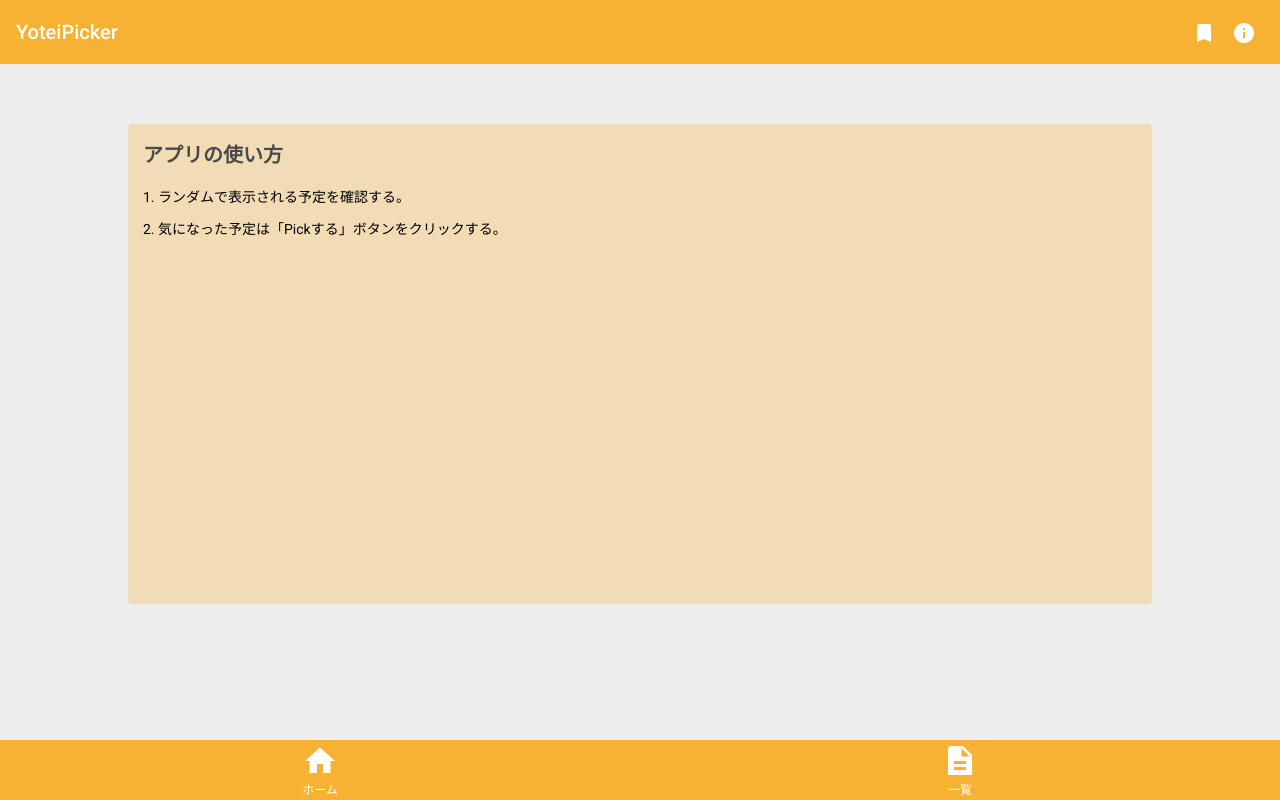
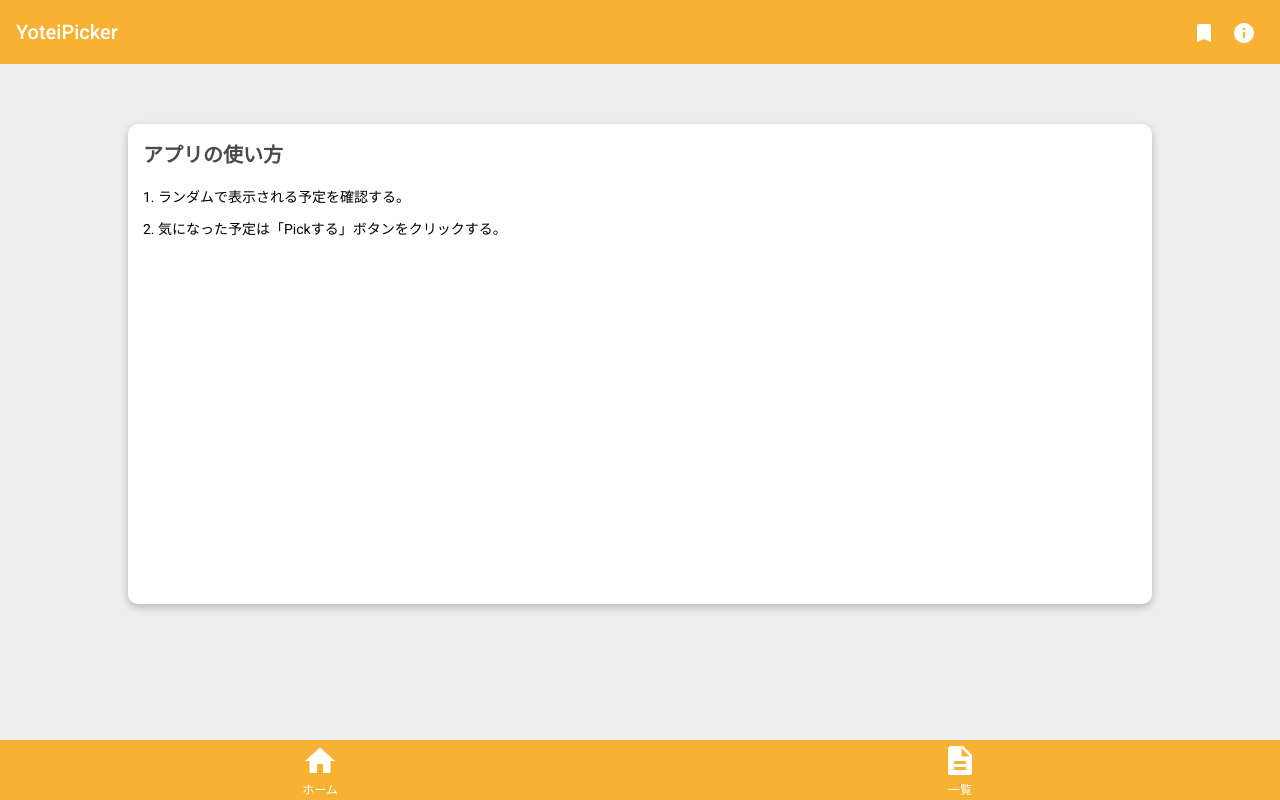
Before and after one commit to kamoto0427/yoteiPicker, an Angular app: page /info in a window 1280 px wide. Built offline with nearby package versions, Linux system fonts and the light colour scheme.

Commit message:
infoページのcss修正

```diff
--- a/src/app/component/page/info/info.component.css
+++ b/src/app/component/page/info/info.component.css
@@ -1,8 +1,9 @@
 .info-wrapper {
-  background-color:rgba(247,178,51,0.3);
+  background-color: #FFFFFF;
+  box-shadow: rgb(0 0 0 / 24%) 0px 3px 8px;
   width: 80%;
   margin: 60px auto;
-  border-radius: 5px;
+  border-radius: 10px;
   height: 60%;
 }
 
```
